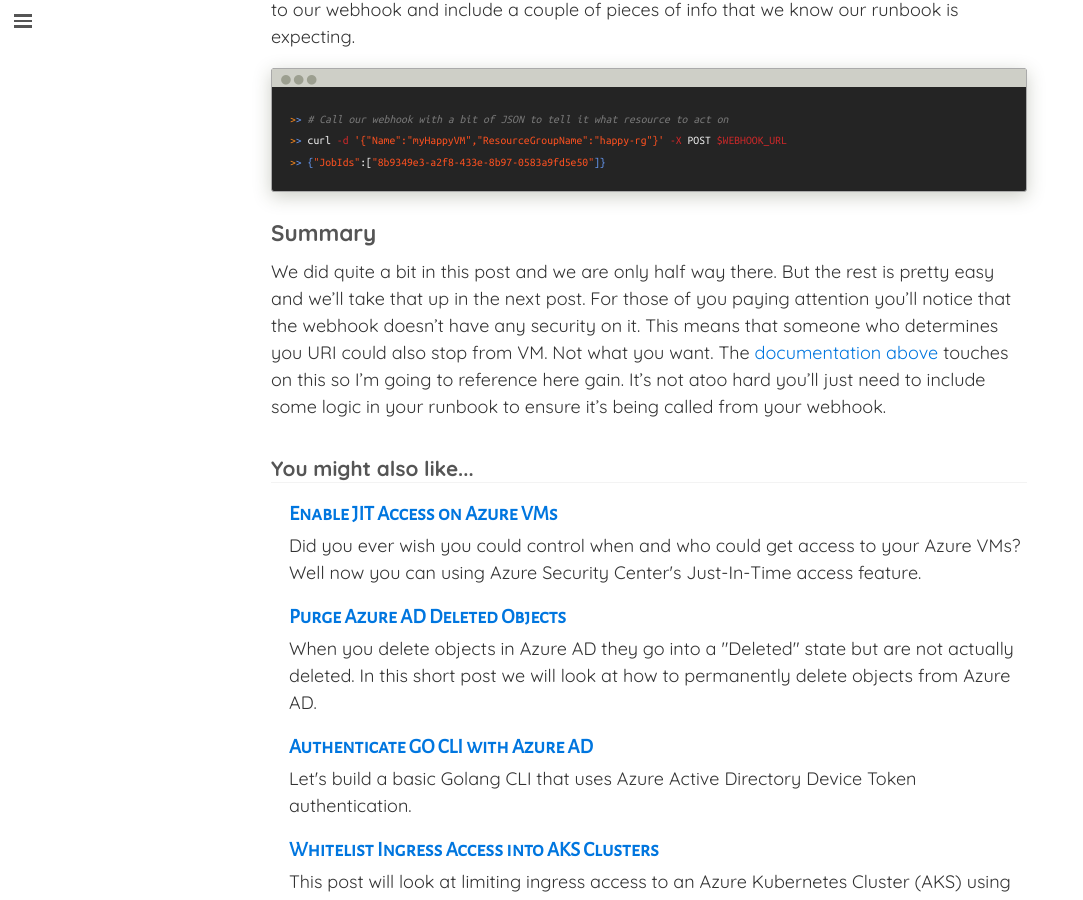
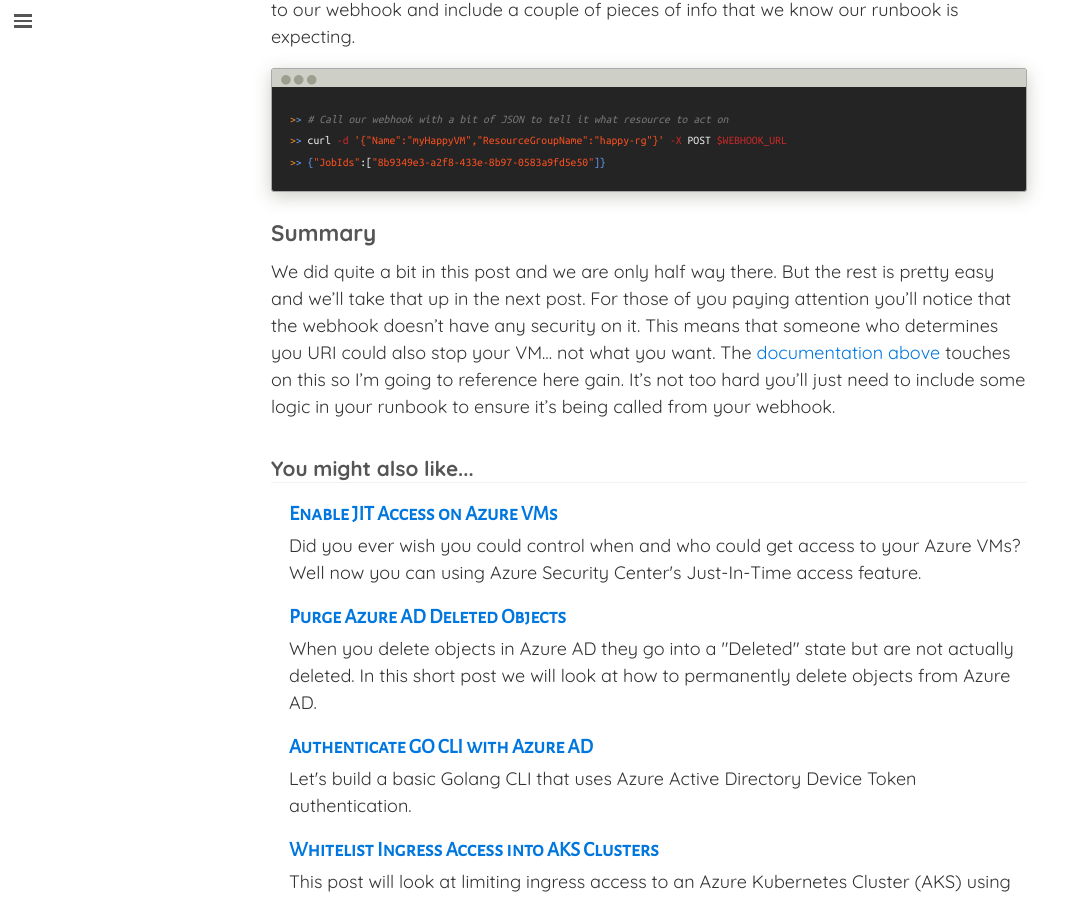
Before and after one commit to brentmcconnell/brentmcconnell.github.io, a Jekyll site: the page built from _posts/2021-03-18-autoshutdown.md, in a window 1280 px wide and 900 px high, scrolled down 7137 px. Shown: the whole window, without its empty margins (0-1083 px from the left). Built offline with Jekyll 4.4.1, drawn with Linux system fonts in a browser that asks for light colours; nearby versions of some CDN libraries; comment, search, counter and statistics services are not loaded; some of the changed text lies outside the part shown.

Commit message:
fixed summary

````diff
--- a/_posts/2021-03-18-autoshutdown.md
+++ b/_posts/2021-03-18-autoshutdown.md
@@ -70,12 +70,12 @@ other resources and objects in our resource group.
 
 ```
 
-Once all this is created you'll need to login to the portal (I know, I know) and
-create a "Run As" account in the automation account from above.  There is some
+Once all this is created you'll still need to login to the portal (I know, I know) and
+create a "Run As" account in the Automation Account we created above.  There is some
 [good
 documentation](https://docs.microsoft.com/en-us/azure/automation/create-run-as-a
 ccount) on this step so I won't repeat it here.  We could do this step via the
-REST API as well but this post is already going to take too long.  Perhaps in a
+REST API as well but this post is already going to be pretty long, perhaps in a
 future post we'll take a stab at creating the Run As account in Automation.
 
 
@@ -284,9 +284,9 @@ that we know our runbook is expecting.
 We did quite a bit in this post and we are only half way there.  But the rest is
 pretty easy and we'll take that up in the next post.  For those of you paying
 attention you'll notice that the webhook doesn't have any security on it.  This
-means that someone who determines you URI could also stop from VM.  Not what you
+means that someone who determines you URI could also stop your VM... not what you
 want. The [documentation
 above](https://docs.microsoft.com/en-us/azure/automation/automation-webhooks#web
 hook-security) touches on this so I'm going to reference here gain. It's not
-atoo hard you'll just need to include some logic in your runbook
+too hard you'll just need to include some logic in your runbook
 to ensure it's being called from your webhook.
````
